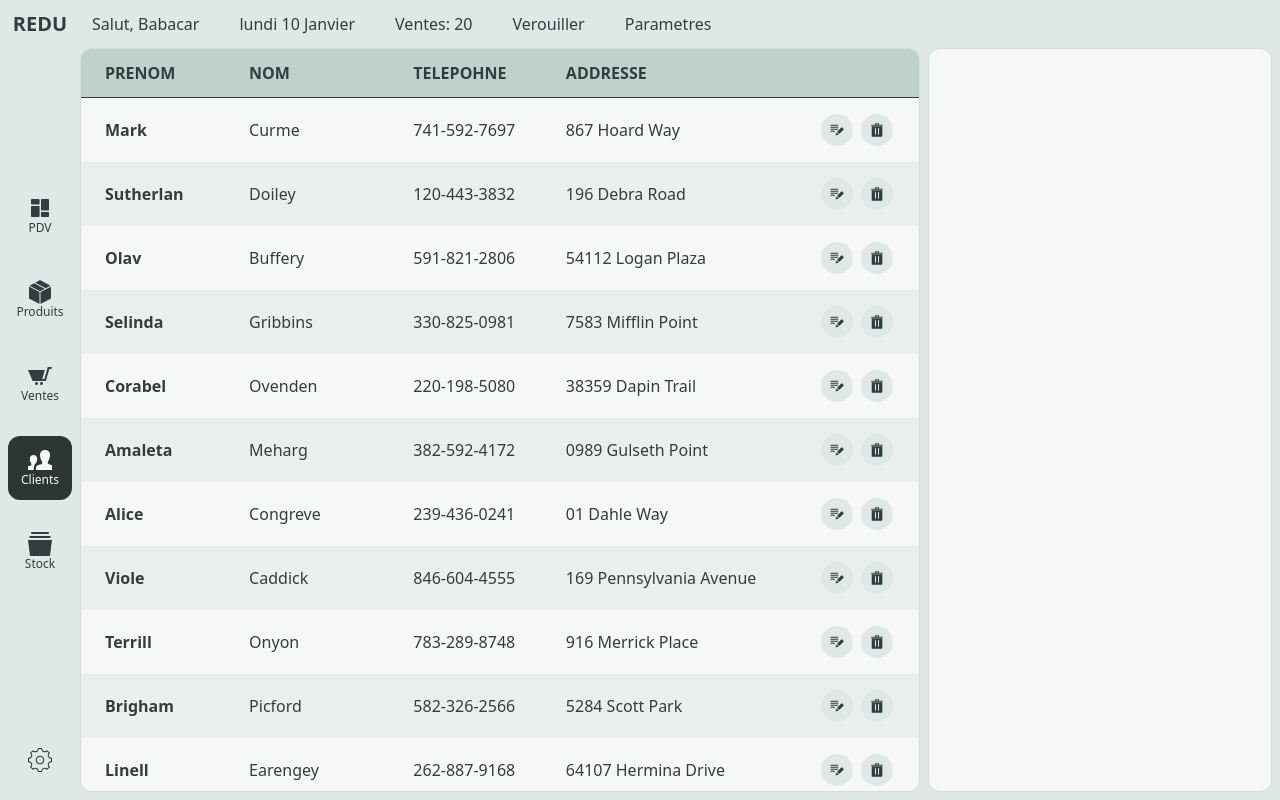
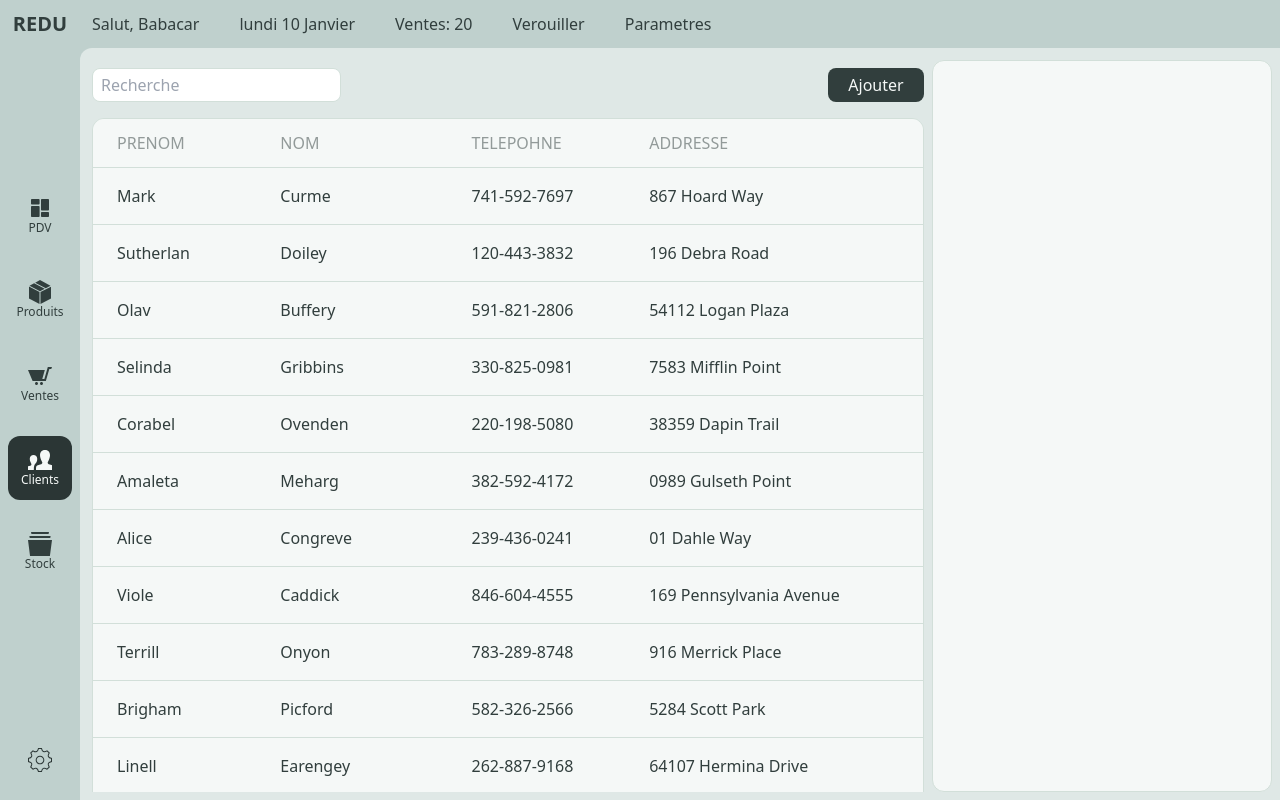
Before and after one commit to mbayebsow/redu-pos-desktop, a React (Vite) app: page /clients in a window 1280 px wide. Built offline with nearby package versions, Linux system fonts and the light colour scheme.

Commit message:
ad table ui and refresh ui

```diff
--- a/index.html
+++ b/index.html
@@ -7,7 +7,7 @@
     <title>Redu POS</title>
   </head>
   <body>
-    <div class="h-screen w-screen overflow-hidden bg-primary-100 text-primary-800 fill-primary-800" id="root"></div>
+    <div class="h-screen w-screen overflow-hidden bg-primary-200 text-primary-800 fill-primary-800" id="root"></div>
     <script type="module" src="/src/main.tsx"></script>
   </body>
 </html>
--- a/src/Layout.tsx
+++ b/src/Layout.tsx
@@ -10,7 +10,7 @@ function Layout() {
       <ApptNav />
       <div className="flex flex-col h-full w-full">
         <AppHeader />
-        <div className="pb-2 pr-2 flex h-full w-full overflow-hidden">
+        <div className="pb-2 pr-2 flex h-full w-full overflow-hidden bg-primary-100 rounded-tl-xl p-3">
           <Outlet />
         </div>
       </div>
--- a/src/components/product/products-list.tsx
+++ b/src/components/product/products-list.tsx
@@ -1,5 +1,6 @@
 import { useProduct } from "../../contexts/product-context";
 import { ProductType } from "../../types";
+import Table from "../ui/data-table";
 
 interface ProductListProps {
   display?: "list" | "card";
@@ -9,26 +10,50 @@ interface ProductProps {
   image: string;
   name: string;
   price: number;
-  display?: "list" | "card";
   handleClick: () => void;
 }
 
-function Product({ handleClick, image, name, price, display }: ProductProps) {
+const columns = [
+  {
+    title: "Image",
+    dataIndex: "image",
+    render: "image",
+  },
+  {
+    title: "Nom",
+    dataIndex: "name",
+  },
+  {
+    title: "Prix",
+    dataIndex: "price",
+  },
+  {
+    title: "Unité",
+    dataIndex: "unite",
+  },
+  {
+    title: "P-moitie",
+    dataIndex: "priceDemi",
+  },
+  {
+    title: "Active",
+    dataIndex: "isActive",
+  },
+];
+
+function Product({ handleClick, image, name, price }: ProductProps) {
   return (
     <div
       onClick={handleClick}
-      className={`${
-        display === "list" ? "flex gap-5 m-0 border-b" : "rounded-xl"
-      } p-1 h-fit w-full  productItem cursor-pointer overflow-hidden hover:border`}
+      className="rounded-xl p-1 h-fit w-full  productItem cursor-pointer overflow-hidden bg-primary-50 border-primary-300 hover:border"
     >
-      <img
-        src={image}
-        alt={name}
-        className={` ${display === "list" ? "w-16" : "w-full"}  h-auto rounded-lg overflow-hidden aspect-square object-cover`}
-      />
+      <div className="overflow-hidden aspect-square rounded-lg relative">
+        <img src={image} alt={name} className="h-full w-full object-cover" />
+        <p className="nowrap font-semibold text-xs absolute bottom-0 px-2 py-1 bg-primary-50/50 w-full">{price}</p>
+      </div>
+
       <div className="p-2">
         <p className="flex-grow truncate mr-1 text-xs">{name}</p>
-        <p className="nowrap font-semibold text-sm">{price}</p>
       </div>
     </div>
   );
@@ -38,16 +63,46 @@ function ProductsList({ display = "list", handleClick }: ProductListProps) {
   const { products } = useProduct();
 
   return products ? (
-    products.map((product) => (
-      <Product
-        key={product.id}
-        handleClick={() => handleClick(product)}
-        name={product.name}
-        price={product.price}
-        image={product.image}
-        display={display}
-      />
-    ))
+    display === "list" ? (
+      <Table handleClick={handleClick} columns={columns} data={products}>
+        <div className="w-fit inline-flex gap-2 items-center">
+          <button className="font-medium text-red-600 fill-primary-800 w-8 h-8 bg-primary-100 p-2 rounded-full">
+            <svg
+              clipRule="evenodd"
+              fillRule="evenodd"
+              strokeLinejoin="round"
+              strokeMiterlimit="2"
+              viewBox="0 0 24 24"
+              xmlns="http://www.w3.org/2000/svg"
+            >
+              <path
+                d="m11.239 15.533c-1.045 3.004-1.238 3.451-1.238 3.84 0 .441.385.627.627.627.272 0 1.108-.301 3.829-1.249zm.888-.888 3.22 3.22 6.408-6.401c.163-.163.245-.376.245-.591 0-.213-.082-.427-.245-.591-.58-.579-1.458-1.457-2.039-2.036-.163-.163-.377-.245-.591-.245-.213 0-.428.082-.592.245zm-3.127-.895c0-.402-.356-.75-.75-.75-2.561 0-2.939 0-5.5 0-.394 0-.75.348-.75.75s.356.75.75.75h5.5c.394 0 .75-.348.75-.75zm5-3c0-.402-.356-.75-.75-.75-2.561 0-7.939 0-10.5 0-.394 0-.75.348-.75.75s.356.75.75.75h10.5c.394 0 .75-.348.75-.75zm0-3c0-.402-.356-.75-.75-.75-2.561 0-7.939 0-10.5 0-.394 0-.75.348-.75.75s.356.75.75.75h10.5c.394 0 .75-.348.75-.75zm0-3c0-.402-.356-.75-.75-.75-2.561 0-7.939 0-10.5 0-.394 0-.75.348-.75.75s.356.75.75.75h10.5c.394 0 .75-.348.75-.75z"
+                fillRule="nonzero"
+              />
+            </svg>
+          </button>
+          <button className="font-medium text-red-600 fill-primary-800 w-8 h-8 bg-primary-100 p-2 rounded-full">
+            <svg
+              clipRule="evenodd"
+              fillRule="evenodd"
+              strokeLinejoin="round"
+              strokeMiterlimit="2"
+              viewBox="0 0 24 24"
+              xmlns="http://www.w3.org/2000/svg"
+            >
+              <path
+                d="m20.015 6.506h-16v14.423c0 .591.448 1.071 1 1.071h14c.552 0 1-.48 1-1.071 0-3.905 0-14.423 0-14.423zm-5.75 2.494c.414 0 .75.336.75.75v8.5c0 .414-.336.75-.75.75s-.75-.336-.75-.75v-8.5c0-.414.336-.75.75-.75zm-4.5 0c.414 0 .75.336.75.75v8.5c0 .414-.336.75-.75.75s-.75-.336-.75-.75v-8.5c0-.414.336-.75.75-.75zm-.75-5v-1c0-.535.474-1 1-1h4c.526 0 1 .465 1 1v1h5.254c.412 0 .746.335.746.747s-.334.747-.746.747h-16.507c-.413 0-.747-.335-.747-.747s.334-.747.747-.747zm4.5 0v-.5h-3v.5z"
+                fillRule="nonzero"
+              />
+            </svg>
+          </button>
+        </div>
+      </Table>
+    ) : (
+      products.map((product) => (
+        <Product key={product.id} handleClick={() => handleClick(product)} name={product.name} price={product.price} image={product.image} />
+      ))
+    )
   ) : (
     <div className="flex flex-col items-center justify-center w-full h-auto absolute">
       <div>
--- /dev/null
+++ b/src/components/ui/data-table.tsx
@@ -0,0 +1,57 @@
+import { ReactNode } from "react";
+
+interface TableProps {
+  columns: {
+    title: string;
+    dataIndex: string;
+    render?: string;
+  }[];
+  data: any[];
+  children?: ReactNode;
+  handleClick?: (p: any) => void;
+}
+
+function Table({ columns, data, children, handleClick }: TableProps) {
+  return (
+    <div className="relative overflow-x-auto w-full border border-primary-light rounded-xl">
+      <table className="w-full relative text-left">
+        <thead className="uppercase w-full bg-primary-50 border-b border-b-primary-light">
+          <tr>
+            {columns.map((column, i) => (
+              <th key={i} className="px-6 py-3 opacity-50 w-auto font-normal">
+                {column.title}
+              </th>
+            ))}
+            {children && <th scope="col" className="px-6 py-3"></th>}
+          </tr>
+        </thead>
+        <tbody>
+          {data.map((d, i) => (
+            <tr
+              onClick={() => handleClick && handleClick(d)}
+              key={i}
+              className={`bg-primary-50  border-b border-b-primary-light hover:bg-primary-100 cursor-pointer`}
+            >
+              {columns.map((column, i) => (
+                <th key={i} className="px-6 py-4 w-auto font-normal">
+                  {column.render === "image" ? (
+                    <img src={d[column.dataIndex]} className="w-10 aspect-square rounded-md" />
+                  ) : d[column.dataIndex].toString() === "false" ? (
+                    "Non"
+                  ) : d[column.dataIndex].toString() === "true" ? (
+                    "Oui"
+                  ) : (
+                    d[column.dataIndex].toString()
+                  )}
+                </th>
+              ))}
+              {children && <th className="px-6 py-4 w-full inline-flex items-center justify-end gap-2">{children}</th>}
+            </tr>
+          ))}
+        </tbody>
+      </table>
+    </div>
+  );
+}
+
+export default Table;
--- a/src/screens/clients-screen.tsx
+++ b/src/screens/clients-screen.tsx
@@ -1,81 +1,29 @@
+import Table from "../components/ui/data-table";
 import { ClientProvider, useClient } from "../contexts/client-context";
+
+const columns = [
+  {
+    title: "Prenom",
+    dataIndex: "firstName",
+  },
+  {
+    title: "Nom",
+    dataIndex: "lastName",
+  },
+  {
+    title: "Telepohne",
+    dataIndex: "phone",
+  },
+  {
+    title: "Addresse",
+    dataIndex: "address",
+  },
+];
 
 function CLientsList() {
   const { clients, selectedClient, setSelectedClient } = useClient();
-  // const [selectedClient, setSelectedClient] = useState<ClientType>();
-
-  return (
-    <div className="relative overflow-x-auto w-full">
-      <table className="w-full relative text-left">
-        <thead className="uppercase w-full bg-primary-200 border-b">
-          <tr>
-            <th scope="col" className="px-6 py-3">
-              PreNom
-            </th>
-            <th scope="col" className="px-6 py-3">
-              Nom
-            </th>
-            <th scope="col" className="px-6 py-3">
-              Telepohne
-            </th>
-            <th scope="col" className="px-6 py-3">
-              Addresse
-            </th>
-            <th scope="col" className="px-6 py-3"></th>
-          </tr>
-        </thead>
-        <tbody>
-          {clients.map((client) => (
-            <tr
-              onClick={() => setSelectedClient(client)}
-              className={`odd:bg-primary-50 even:bg-primary-100/50 hover:border cursor-pointer ${
-                selectedClient?.id === client.id ? "border" : null
-              } `}
-            >
-              <th scope="row" className="px-6 py-4">
-                {client.firstName}
-              </th>
-              <td className="px-6 py-4">{client.lastName}</td>
-              <td className="px-6 py-4">{client.phone}</td>
-              <td className="px-6 py-4">{client.address}</td>
-              <td className="px-6 py-4 flex items-center gap-2">
-                <button className="font-medium text-red-600 fill-primary-800 w-8 h-8 bg-primary-100 p-2 rounded-full">
-                  <svg
-                    clipRule="evenodd"
-                    fillRule="evenodd"
-                    strokeLinejoin="round"
-                    strokeMiterlimit="2"
-                    viewBox="0 0 24 24"
-                    xmlns="http://www.w3.org/2000/svg"
-                  >
-                    <path
-                      d="m11.239 15.533c-1.045 3.004-1.238 3.451-1.238 3.84 0 .441.385.627.627.627.272 0 1.108-.301 3.829-1.249zm.888-.888 3.22 3.22 6.408-6.401c.163-.163.245-.376.245-.591 0-.213-.082-.427-.245-.591-.58-.579-1.458-1.457-2.039-2.036-.163-.163-.377-.245-.591-.245-.213 0-.428.082-.592.245zm-3.127-.895c0-.402-.356-.75-.75-.75-2.561 0-2.939 0-5.5 0-.394 0-.75.348-.75.75s.356.75.75.75h5.5c.394 0 .75-.348.75-.75zm5-3c0-.402-.356-.75-.75-.75-2.561 0-7.939 0-10.5 0-.394 0-.75.348-.75.75s.356.75.75.75h10.5c.394 0 .75-.348.75-.75zm0-3c0-.402-.356-.75-.75-.75-2.561 0-7.939 0-10.5 0-.394 0-.75.348-.75.75s.356.75.75.75h10.5c.394 0 .75-.348.75-.75zm0-3c0-.402-.356-.75-.75-.75-2.561 0-7.939 0-10.5 0-.394 0-.75.348-.75.75s.356.75.75.75h10.5c.394 0 .75-.348.75-.75z"
-                      fillRule="nonzero"
-                    />
-                  </svg>
-                </button>
-                <button className="font-medium text-red-600 fill-primary-800 w-8 h-8 bg-primary-100 p-2 rounded-full">
-                  <svg
-                    clipRule="evenodd"
-                    fillRule="evenodd"
-                    strokeLinejoin="round"
-                    strokeMiterlimit="2"
-                    viewBox="0 0 24 24"
-                    xmlns="http://www.w3.org/2000/svg"
-                  >
-                    <path
-                      d="m20.015 6.506h-16v14.423c0 .591.448 1.071 1 1.071h14c.552 0 1-.48 1-1.071 0-3.905 0-14.423 0-14.423zm-5.75 2.494c.414 0 .75.336.75.75v8.5c0 .414-.336.75-.75.75s-.75-.336-.75-.75v-8.5c0-.414.336-.75.75-.75zm-4.5 0c.414 0 .75.336.75.75v8.5c0 .414-.336.75-.75.75s-.75-.336-.75-.75v-8.5c0-.414.336-.75.75-.75zm-.75-5v-1c0-.535.474-1 1-1h4c.526 0 1 .465 1 1v1h5.254c.412 0 .746.335.746.747s-.334.747-.746.747h-16.507c-.413 0-.747-.335-.747-.747s.334-.747.747-.747zm4.5 0v-.5h-3v.5z"
-                      fillRule="nonzero"
-                    />
-                  </svg>
-                </button>
-              </td>
-            </tr>
-          ))}
-        </tbody>
-      </table>
-    </div>
-  );
+  //selectedClient?.id === client.id
+  return <Table handleClick={setSelectedClient} columns={columns} data={clients} />;
 }
 
 function ClientDetails() {
@@ -110,8 +58,26 @@ function ClientsScreen() {
   return (
     <ClientProvider>
       <div className="flex gap-2 w-full">
-        <div className="w-full h-full overflow-y-scroll border border-primary-light rounded-xl overflow-hidden bg-primary-50">
-          <CLientsList />
+        <div className="w-full h-full overflow-y-scroll">
+          <div className="py-2 flex justify-between gap-2 w-full ">
+            <div className="rounded-lg overflow-hidden h-fit border border-primary-light  bg-primary-50">
+              <input type="text" name="search" placeholder="Recherche" className="w-full px-2 py-1" />
+            </div>
+            <div className="flex gap-1">
+              <button
+                onClick={() => null /*setOpentAddModal(true)*/}
+                className="w-full rounded-lg px-5 bg-primary-800 text-primary-50 whitespace-nowrap"
+              >
+                Ajouter
+              </button>
+            </div>
+          </div>
+
+          <div className="w-full h-full overflow-y-scroll py-2">
+            <div className="h-fit w-full relative">
+              <CLientsList />
+            </div>
+          </div>
         </div>
         <div className="w-2/5 h-full rounded-xl bg-white border border-primary-light p-3 bg-primary-50">
           <ClientDetails />
--- a/src/screens/pos-screen.tsx
+++ b/src/screens/pos-screen.tsx
@@ -64,29 +64,30 @@ function Main() {
         }
       />
 
-      <div className="w-1/2 bg-primary-50 rounded-xl border border-primary-light">
-        <div className="p-2 flex justify-between gap-2 w-full border-b border-b-primary-light">
-          <div className="rounded-lg overflow-hidden h-fit w-2/5">
+      <div className="w-1/2">
+        <div className="p-2 gap-2 w-full">
+          <div className="rounded-lg overflow-hidden h-fit w-2/5 border border-primary-light mb-2">
             <input
               type="text"
               name="search"
               placeholder="Recherche"
               //value=""
               // onChange={onChange}
-              className="w-full bg-primary-100 px-2 py-1 border-b border-primary-200"
+              className="w-full px-2 py-1 bg-primary-50"
             />
           </div>
-          <div className="flex gap-1 w-full overflow-x-scroll pb-1">
-            <button className="w-full rounded-lg px-5 bg-primary-200  border border-primary-300 whitespace-nowrap">Boissons</button>
-            <button className="w-full rounded-lg px-5 bg-primary-200  border border-primary-300 whitespace-nowrap">Céréales</button>
-            <button className="w-full rounded-lg px-5 bg-primary-200  border border-primary-300 whitespace-nowrap">Pâtes</button>
-            <button className="w-full rounded-lg px-5 bg-primary-200  border border-primary-300 whitespace-nowrap">Confitures</button>
-            <button className="w-full rounded-lg px-5 bg-primary-200  border border-primary-300 whitespace-nowrap">Divers</button>
+          <div className="flex gap-1 w-full overflow-x-scroll">
+            <button className="w-full rounded-lg px-5 py-1 bg-primary-50/50  border border-primary-light whitespace-nowrap">Boissons</button>
+            <button className="w-full rounded-lg px-5 py-1 bg-primary-50/50   border border-primary-light whitespace-nowrap">Pâtes</button>
+            <button className="w-full rounded-lg px-5 py-1 bg-primary-50/50   border border-primary-light whitespace-nowrap">Céréales</button>
+            <button className="w-full rounded-lg px-5 py-1 bg-primary-50/50   border border-primary-light whitespace-nowrap">Confitures</button>
+            <button className="w-full rounded-lg px-5 py-1 bg-primary-50/50   border border-primary-light whitespace-nowrap">Divers</button>
+            <button className="w-full rounded-lg px-5 py-1 bg-primary-50/50   border border-primary-light whitespace-nowrap">Divers</button>
           </div>
         </div>
 
         <div className="w-full h-full overflow-y-scroll p-2">
-          <div className="grid grid-cols-5 gap-2 h-fit w-full  mb-16 relative">
+          <div className="grid grid-cols-5 gap-2 h-fit w-full mb-16 relative">
             <ProductsList display="card" handleClick={addProduct} />
           </div>
         </div>
@@ -111,9 +112,7 @@ function Main() {
           <button
             disabled={cartTotal === 0}
             onClick={viewReceipt}
-            className={`h-fit ${
-              cartTotal === 0 ? "bg-primary-800 text-primary-700" : "bg-primary-200 text-primary-900"
-            } text-white text-center text-3xl font-bold w-full py-3 focus:outline-none rounded-md`}
+            className={`h-fit  bg-primary-200 text-primary-900 text-white text-center text-3xl font-bold w-full py-3 focus:outline-none rounded-md`}
           >
             PAYER
           </button>
--- a/src/screens/products-screen.tsx
+++ b/src/screens/products-screen.tsx
@@ -83,8 +83,8 @@ function Main() {
         actionButtonOnClick={addNewProduct}
       />
       <div className="w-full h-full overflow-hidden flex gap-2">
-        <div className="w-full bg-primary-50 border border-primary-light p-2 rounded-xl">
-          <div className="py-2 flex justify-between gap-2 w-full border-b border-b-primary-light">
+        <div className="w-full">
+          <div className="py-2 flex justify-between gap-2 w-full ">
             <div className="rounded-lg overflow-hidden h-fit">
               <input
                 type="text"
```
